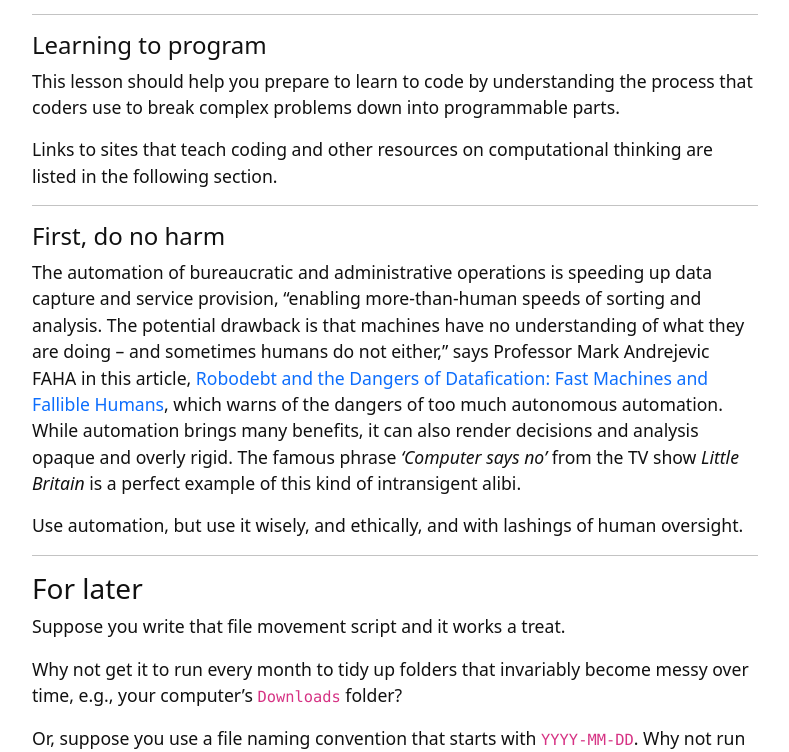
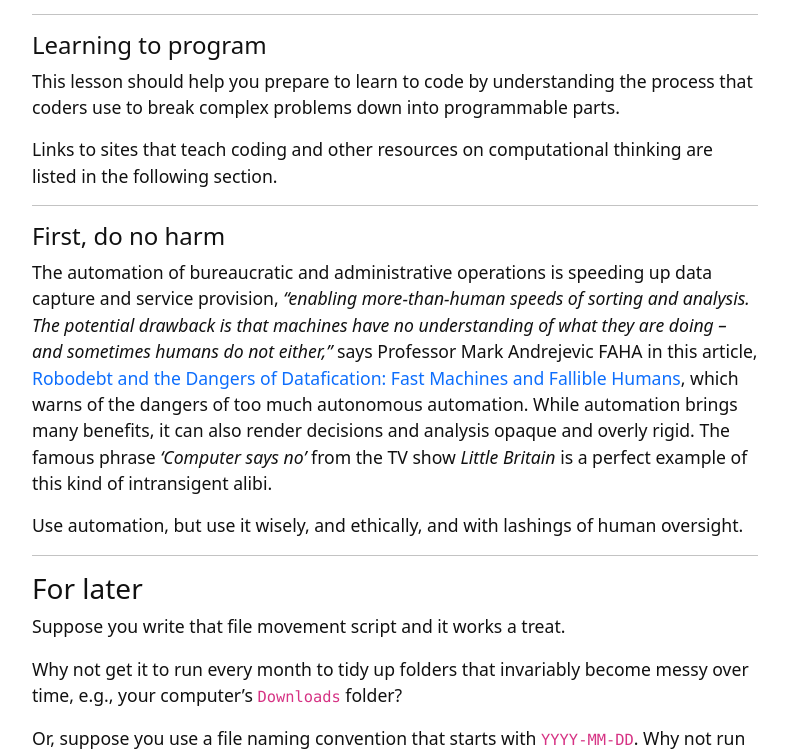
Before and after one commit to weaverbel/intro-computational-thinking, a Jekyll site: the page built from content/4-lesson.md, in a window 1280 px wide and 900 px high, scrolled down 3439 px, cut to the strip 0-752 px from the top of the window. Shown: the whole strip, without its empty margins (245-1034 px from the left). Built offline with Jekyll 4.4.1, drawn with Linux system fonts in a browser that asks for light colours.

```diff
--- a/content/4-lesson.md
+++ b/content/4-lesson.md
@@ -75,7 +75,7 @@ Links to sites that teach coding and other resources on computational thinking a
 
 #### First, do no harm
 
-The automation of bureaucratic and administrative operations is speeding up data capture and service provision, "enabling more-than-human speeds of sorting and analysis. The potential drawback is that machines have no understanding of what they are doing – and sometimes humans do not either," says Professor Mark Andrejevic FAHA in this article, [Robodebt and the Dangers of Datafication: Fast Machines and Fallible Humans](https://mailchi.mp/humanities.org.au/5-minute-friday-read-mark-andrejevics-robodebt-and-the-dangers-of-datafication), which warns of the dangers of too much autonomous automation. While automation brings many benefits, it can also render decisions and analysis opaque and overly rigid. The famous phrase *'Computer says no'* from the TV show *Little Britain* is a perfect example of this kind of intransigent alibi.
+The automation of bureaucratic and administrative operations is speeding up data capture and service provision, *"enabling more-than-human speeds of sorting and analysis. The potential drawback is that machines have no understanding of what they are doing – and sometimes humans do not either,"* says Professor Mark Andrejevic FAHA in this article, [Robodebt and the Dangers of Datafication: Fast Machines and Fallible Humans](https://mailchi.mp/humanities.org.au/5-minute-friday-read-mark-andrejevics-robodebt-and-the-dangers-of-datafication), which warns of the dangers of too much autonomous automation. While automation brings many benefits, it can also render decisions and analysis opaque and overly rigid. The famous phrase *'Computer says no'* from the TV show *Little Britain* is a perfect example of this kind of intransigent alibi.
 
 Use automation, but use it wisely, and ethically, and with lashings of human oversight.
 
```
